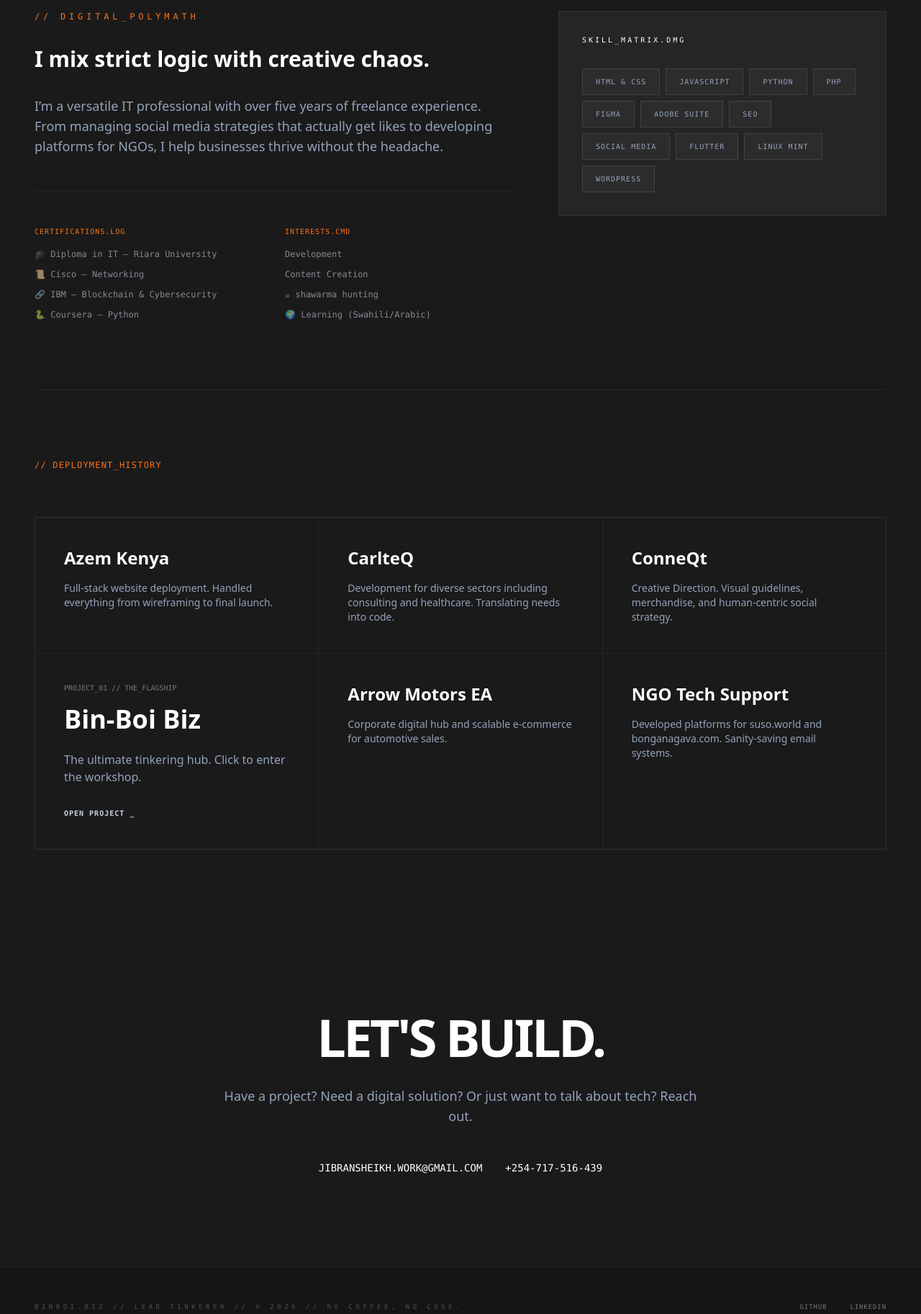
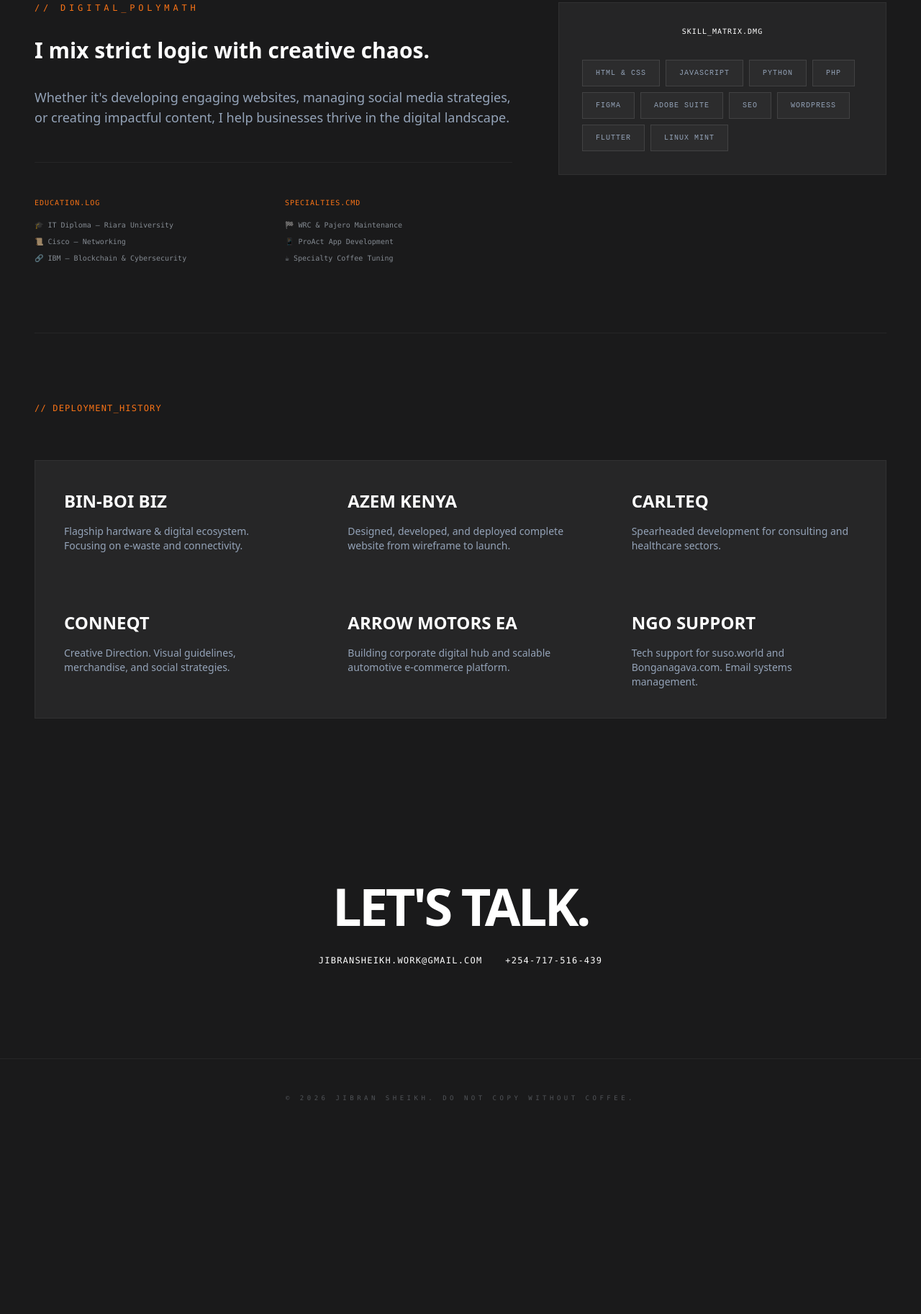
Before and after one commit to Jibransheikh/Jibransheikh.portfolio, a plain HTML site: page index.html in a window 1280 px wide. Shown: the part 880-2705 px from the top of the page at 72% size. After the commit the page ends 2460 px from the top, so only its background shows below. Drawn offline with nearby package versions, Linux system fonts and the light colour scheme.

Commit message:
redesigned bin boi page

```diff
--- a/index.html
+++ b/index.html
@@ -2,19 +2,18 @@
 <html lang="en">
 <head>
     <meta charset="UTF-8">
-    <meta name="viewport" content="width=device-width, initial-scale=1.0">
+    <meta name="viewport" content="width=device-width, initial-scale=1.0, maximum-scale=1.0, user-scalable=no">
     <title>Jibran Sheikh | Lead Tinkerer</title>
     <script src="https://cdn.tailwindcss.com"></script>
     <link href="https://unpkg.com/aos@2.3.1/dist/aos.css" rel="stylesheet">
     <link rel="stylesheet" href="style.css">
 </head>
-<body class="bg-carbon text-slate-300 selection:bg-orange-500/30">
-
+<body class="bg-carbon text-slate-300">
     <div class="grain"></div>
 
     <nav class="fixed w-full z-50 px-8 py-6 flex justify-between items-center backdrop-blur-md border-b border-white/5">
         <div class="text-xl font-bold tracking-tighter text-white uppercase">js<span class="text-orange-500">.</span></div>
-        <div class="flex gap-8 text-[10px] uppercase tracking-[0.3em] font-mono">
+        <div class="hidden md:flex gap-8 text-[10px] uppercase tracking-[0.3em] font-mono">
             <a href="#about" class="hover:text-orange-500 transition-colors">.bio</a>
             <a href="#work" class="hover:text-orange-500 transition-colors">.builds</a>
             <a href="#contact" class="hover:text-orange-500 transition-colors">.talk</a>
@@ -22,81 +21,64 @@
     </nav>
 
     <main class="relative pt-32 px-6 md:px-12 max-w-7xl mx-auto">
-
         <section class="min-h-[80vh] flex flex-col lg:flex-row items-center justify-between gap-12 border-b border-white/5 pb-20">
             <div class="lg:w-2/3">
                 <div class="inline-block px-3 py-1 border border-orange-500/50 text-[10px] font-mono text-orange-500 mb-6 uppercase" data-aos="fade-up">
-                    Status: Tinkering in Nairobi
+                    STATUS: OPERATIONAL // NAIROBI
                 </div>
                 <h1 class="text-5xl md:text-8xl font-black text-white leading-none mb-8 tracking-tighter" data-aos="fade-up" data-aos-delay="100">
                     STAY GROUNDED.<br>LET’S GROW.
                 </h1>
                 <p class="max-w-xl text-xl text-slate-400 mb-10 leading-relaxed" data-aos="fade-up" data-aos-delay="200">
-                    I’m Jibran Sheikh—part developer, part digital architect, and full-time problem solver. Over 5 years turning 'what if' into 'it works' without the headache, well sort of, my head definitely hurts.
+                    I’m Jibran Sheikh—part developer, part digital architect, and full-time problem solver. Over 5 years turning 'what if' into 'it works' without the headache.
                 </p>
                 <div class="flex flex-wrap gap-4" data-aos="fade-up" data-aos-delay="300">
                     <a href="#work" class="px-8 py-4 bg-white text-black font-bold uppercase text-[10px] tracking-widest hover:bg-orange-500 hover:text-white transition-all">View My Work</a>
                     <a href="#contact" class="px-8 py-4 border border-slate-700 text-white font-bold uppercase text-[10px] tracking-widest hover:border-white transition-all">Get in Touch</a>
                 </div>
             </div>
-
-            <div class="lg:w-1/3 flex justify-center" data-aos="fade-left" data-aos-delay="400">
+            <div class="lg:w-1/3 flex justify-center" data-aos="fade-left">
                 <div class="relative p-2 border border-white/10 bg-white/5 grayscale hover:grayscale-0 transition-all duration-700">
                     <img src="images/profile.png" alt="Jibran Sheikh" class="max-w-[280px] md:max-w-xs shadow-2xl">
-                    <div class="absolute -bottom-4 -right-4 bg-orange-500 text-black text-[9px] font-bold px-3 py-1 uppercase tracking-tighter font-mono">
-                        Lead_Tinkerer.png
-                    </div>
+                    <div class="absolute -bottom-4 -right-4 bg-orange-500 text-black text-[9px] font-bold px-3 py-1 uppercase font-mono">Lead_Tinkerer.png</div>
                 </div>
             </div>
         </section>
 
-        <section id="about" class="py-24 grid grid-cols-1 lg:grid-cols-12 gap-16 items-start">
+        <section id="about" class="py-24 grid grid-cols-1 lg:grid-cols-12 gap-16">
             <div class="lg:col-span-7" data-aos="fade-right">
                 <h2 class="text-xs font-mono text-orange-500 uppercase tracking-[0.4em] mb-8">// digital_polymath</h2>
-                <p class="text-3xl text-white font-bold leading-tight mb-8">
-                    I mix strict logic with creative chaos.
-                </p>
-                <p class="text-slate-400 text-lg mb-12">
-                    I’m a versatile IT professional with over five years of freelance experience. From managing social media strategies that actually get likes to developing platforms for NGOs, I help businesses thrive without the headache.
-                </p>
+                <p class="text-3xl text-white font-bold leading-tight mb-8">I mix strict logic with creative chaos.</p>
+                <p class="text-slate-400 text-lg mb-12">Whether it's developing engaging websites, managing social media strategies, or creating impactful content, I help businesses thrive in the digital landscape.</p>
 
-                <div class="grid grid-cols-1 md:grid-cols-2 gap-8 border-t border-white/5 pt-12 font-mono">
+                <div class="grid grid-cols-1 md:grid-cols-2 gap-8 border-t border-white/5 pt-12 font-mono text-[10px]">
                     <div>
-                        <h3 class="text-orange-500 text-[10px] uppercase tracking-widest mb-4">Certifications.log</h3>
-                        <ul class="text-xs space-y-3 opacity-60">
-                            <li>🎓 Diploma in IT — Riara University</li>
+                        <h3 class="text-orange-500 uppercase mb-4 tracking-widest">Education.log</h3>
+                        <ul class="space-y-2 opacity-60">
+                            <li>🎓 IT Diploma — Riara University</li>
                             <li>📜 Cisco — Networking</li>
                             <li>🔗 IBM — Blockchain & Cybersecurity</li>
-                            <li>🐍 Coursera — Python</li>
                         </ul>
                     </div>
                     <div>
-                        <h3 class="text-orange-500 text-[10px] uppercase tracking-widest mb-4">Interests.cmd</h3>
-                        <ul class="text-xs space-y-3 opacity-60">
-                            <li>Development</li>
-                            <li>Content Creation</li>
-                            <li>☕ shawarma hunting</li>
-                            <li>🌍 Learning (Swahili/Arabic)</li>
+                        <h3 class="text-orange-500 uppercase mb-4 tracking-widest">Specialties.cmd</h3>
+                        <ul class="space-y-2 opacity-60">
+                            <li>🏁 WRC & Pajero Maintenance</li>
+                            <li>📱 ProAct App Development</li>
+                            <li>☕ Specialty Coffee Tuning</li>
                         </ul>
                     </div>
                 </div>
             </div>
-
             <div class="lg:col-span-5" data-aos="fade-left">
                 <div class="p-8 border border-white/5 bg-white/5">
-                    <h3 class="font-mono text-white text-[10px] tracking-[0.3em] mb-8 uppercase">Skill_Matrix.dmg</h3>
+                    <h3 class="font-mono text-white text-[10px] tracking-widest mb-8 uppercase text-center">Skill_Matrix.dmg</h3>
                     <div class="flex flex-wrap gap-2">
-                        <span class="skill-tag">HTML & CSS</span>
-                        <span class="skill-tag">JavaScript</span>
-                        <span class="skill-tag">Python</span>
-                        <span class="skill-tag">PHP</span>
-                        <span class="skill-tag">Figma</span>
-                        <span class="skill-tag">Adobe Suite</span>
-                        <span class="skill-tag">SEO</span>
-                        <span class="skill-tag">Social Media</span>
-                        <span class="skill-tag">Flutter</span>
-                        <span class="skill-tag">Linux Mint</span>
-                        <span class="skill-tag">WordPress</span>
+                        <span class="skill-tag">HTML & CSS</span> <span class="skill-tag">JavaScript</span>
+                        <span class="skill-tag">Python</span> <span class="skill-tag">PHP</span>
+                        <span class="skill-tag">Figma</span> <span class="skill-tag">Adobe Suite</span>
+                        <span class="skill-tag">SEO</span> <span class="skill-tag">WordPress</span>
+                        <span class="skill-tag">Flutter</span> <span class="skill-tag">Linux Mint</span>
                     </div>
                 </div>
             </div>
@@ -106,65 +88,53 @@
             <h2 class="text-xs font-mono text-orange-500 uppercase tracking-widest mb-16">// deployment_history</h2>
             <div class="grid grid-cols-1 md:grid-cols-2 lg:grid-cols-3 gap-px bg-white/5 border border-white/5">
 
-                <div class="bg-carbon p-10 group hover:bg-white transition-all duration-500" data-aos="fade-up">
-                    <h3 class="text-2xl font-bold text-white group-hover:text-black mb-4">Azem Kenya</h3>
-                    <p class="text-sm text-slate-400 group-hover:text-slate-600">Full-stack website deployment. Handled everything from wireframing to final launch.</p>
+                <div class="bg-carbon p-10 group hover:bg-orange-500 transition-all duration-500 cursor-pointer relative overflow-hidden" onclick="window.location.href='./binboi/'" data-aos="fade-up">
+                    <div class="absolute top-4 right-4 opacity-0 group-hover:opacity-100 transition-opacity font-mono text-[9px] text-black font-bold uppercase tracking-tighter">
+                        [ Click to View Project ]
+                    </div>
+                    <h3 class="text-2xl font-bold text-white group-hover:text-black mb-4 uppercase">Bin-Boi Biz</h3>
+                    <p class="text-sm text-slate-400 group-hover:text-black/80">Flagship hardware & digital ecosystem. Focusing on e-waste and connectivity.</p>
                 </div>
 
                 <div class="bg-carbon p-10 group hover:bg-white transition-all duration-500" data-aos="fade-up" data-aos-delay="100">
-                    <h3 class="text-2xl font-bold text-white group-hover:text-black mb-4">CarlteQ</h3>
-                    <p class="text-sm text-slate-400 group-hover:text-slate-600">Development for diverse sectors including consulting and healthcare. Translating needs into code.</p>
+                    <h3 class="text-2xl font-bold text-white group-hover:text-black mb-4 uppercase">Azem Kenya</h3>
+                    <p class="text-sm text-slate-400 group-hover:text-slate-600">Designed, developed, and deployed complete website from wireframe to launch.</p>
                 </div>
 
                 <div class="bg-carbon p-10 group hover:bg-white transition-all duration-500" data-aos="fade-up" data-aos-delay="200">
-                    <h3 class="text-2xl font-bold text-white group-hover:text-black mb-4">ConneQt</h3>
-                    <p class="text-sm text-slate-400 group-hover:text-slate-600">Creative Direction. Visual guidelines, merchandise, and human-centric social strategy.</p>
+                    <h3 class="text-2xl font-bold text-white group-hover:text-black mb-4 uppercase">CarlteQ</h3>
+                    <p class="text-sm text-slate-400 group-hover:text-slate-600">Spearheaded development for consulting and healthcare sectors.</p>
                 </div>
 
-                <div class="bg-carbon p-10 group hover:bg-orange-500 transition-all duration-500 cursor-pointer"
-     onclick="window.location.href='/binboi/'" data-aos="fade-up">
-    <span class="text-[10px] font-mono opacity-50 mb-4 block">PROJECT_01 // THE_FLAGSHIP</span>
-    <h3 class="text-4xl font-bold text-white group-hover:text-black mb-6">Bin-Boi Biz</h3>
-    <p class="text-slate-400 group-hover:text-black/80 mb-6">The ultimate tinkering hub. Click to enter the workshop.</p>
-    <span class="text-[10px] font-mono font-bold uppercase tracking-widest group-hover:text-black">Open Project _</span>
-</div>
+                <div class="bg-carbon p-10 group hover:bg-white transition-all duration-500" data-aos="fade-up">
+                    <h3 class="text-2xl font-bold text-white group-hover:text-black mb-4 uppercase">ConneQt</h3>
+                    <p class="text-sm text-slate-400 group-hover:text-slate-600">Creative Direction. Visual guidelines, merchandise, and social strategies.</p>
+                </div>
 
                 <div class="bg-carbon p-10 group hover:bg-white transition-all duration-500" data-aos="fade-up" data-aos-delay="100">
-                    <h3 class="text-2xl font-bold text-white group-hover:text-black mb-4">Arrow Motors EA</h3>
-                    <p class="text-sm text-slate-400 group-hover:text-slate-600">Corporate digital hub and scalable e-commerce for automotive sales.</p>
+                    <h3 class="text-2xl font-bold text-white group-hover:text-black mb-4 uppercase">Arrow Motors EA</h3>
+                    <p class="text-sm text-slate-400 group-hover:text-slate-600">Building corporate digital hub and scalable automotive e-commerce platform.</p>
                 </div>
 
                 <div class="bg-carbon p-10 group hover:bg-white transition-all duration-500" data-aos="fade-up" data-aos-delay="200">
-                    <h3 class="text-2xl font-bold text-white group-hover:text-black mb-4">NGO Tech Support</h3>
-                    <p class="text-sm text-slate-400 group-hover:text-slate-600">Developed platforms for suso.world and bonganagava.com. Sanity-saving email systems.</p>
+                    <h3 class="text-2xl font-bold text-white group-hover:text-black mb-4 uppercase">NGO Support</h3>
+                    <p class="text-sm text-slate-400 group-hover:text-slate-600">Tech support for suso.world and Bonganagava.com. Email systems management.</p>
                 </div>
 
             </div>
         </section>
 
         <section id="contact" class="py-32 flex flex-col items-center text-center">
-            <div class="max-w-2xl" data-aos="zoom-in">
-                <h2 class="text-5xl md:text-7xl font-black text-white mb-8 tracking-tighter uppercase">Let's build.</h2>
-                <p class="text-slate-400 text-lg mb-12">
-                    Have a project? Need a digital solution? Or just want to talk about tech? Reach out.
-                </p>
-                <div class="flex flex-col md:flex-row gap-8 justify-center font-mono">
-                    <a href="mailto:Jibransheikh.work@gmail.com" class="text-white hover:text-orange-500 transition-colors uppercase text-sm">Jibransheikh.work@gmail.com</a>
-                    <a href="tel:+254717516439" class="text-white hover:text-orange-500 transition-colors uppercase text-sm">+254-717-516-439</a>
-                </div>
+            <h2 class="text-5xl md:text-7xl font-black text-white mb-8 tracking-tighter uppercase">Let's Talk.</h2>
+            <div class="flex flex-col md:flex-row gap-8 justify-center font-mono text-xs">
+                <a href="mailto:Jibransheikh.work@gmail.com" class="text-white hover:text-orange-500 uppercase tracking-widest">Jibransheikh.work@gmail.com</a>
+                <a href="tel:+254717516439" class="text-white hover:text-orange-500 uppercase tracking-widest">+254-717-516-439</a>
             </div>
         </section>
-
     </main>
 
-    <footer class="py-12 px-12 border-t border-white/5 flex flex-col md:flex-row justify-between items-center gap-6 bg-black/20">
-        <p class="text-[9px] font-mono uppercase tracking-[0.5em] opacity-30">
-            BinBoi.biz // Lead Tinkerer // © 2026 // No coffee, no code.
-        </p>
-        <div class="flex gap-8 text-[9px] font-mono uppercase tracking-widest">
-            <a href="#" class="opacity-50 hover:opacity-100 hover:text-orange-500">Github</a>
-            <a href="#" class="opacity-50 hover:opacity-100 hover:text-orange-500">LinkedIn</a>
-        </div>
+    <footer class="py-12 border-t border-white/5 text-center">
+        <p class="text-[9px] font-mono uppercase tracking-[0.5em] opacity-30">© 2026 Jibran Sheikh. Do not copy without coffee.</p>
     </footer>
 
     <script src="https://unpkg.com/aos@2.3.1/dist/aos.js"></script>
--- a/script.js
+++ b/script.js
@@ -1,5 +1,4 @@
 document.addEventListener("DOMContentLoaded", () => {
-    // 1. Initialize Animate On Scroll
     AOS.init({
         duration: 800,
         easing: 'ease-in-out',
@@ -7,6 +6,5 @@ document.addEventListener("DOMContentLoaded", () => {
         offset: 50
     });
 
-    // 2. Lead Tinkerer Console Log
-    console.log("%c BIN-BOI BIZ %c SYSTEMS OPERATIONAL ", "background: #fb923c; color: #000; font-weight: bold;", "background: #333; color: #fff;");
+    console.log("%c JS. %c BINBOI SYSTEMS OPERATIONAL ", "background:#fff; color:#000; font-weight:bold; padding:2px 5px;", "background:#fb923c; color:#fff; font-weight:bold; padding:2px 5px;");
 });
--- a/style.css
+++ b/style.css
@@ -2,11 +2,10 @@
     --bg-color: #1a1a1b;
 }
 
-body {
-    background-color: var(--bg-color);
-}
-
-.bg-carbon {
+html, body {
+    max-width: 100%;
+    overflow-x: hidden;
+    position: relative;
     background-color: var(--bg-color);
 }
 
@@ -27,7 +26,7 @@ html {
     background: rgba(255, 255, 255, 0.03);
     border: 1px solid rgba(255, 255, 255, 0.1);
     padding: 10px 18px;
-    font-family: ui-monospace, SFMono-Regular, Menlo, Monaco, Consolas, monospace;
+    font-family: ui-monospace, monospace;
     font-size: 10px;
     text-transform: uppercase;
     letter-spacing: 1px;
@@ -39,5 +38,21 @@ html {
     background: #fff;
     color: #000;
     border-color: #fff;
-    transform: translateY(-2px);
 }
+
+/* Wing Colors */
+.text-dev { color: #06b6d4; }
+.border-dev { border-color: #06b6d4; }
+
+.text-studio { color: #a855f7; }
+.border-studio { border-color: #a855f7; }
+
+.text-labs { color: #f97316; }
+.border-labs { border-color: #f97316; }
+
+[data-aos] {
+    pointer-events: none;
+}
+.aos-animate {
+    pointer-events: auto;
+}
```
Also changed, not shown: binboi/index.html (+51 -93 lines).
